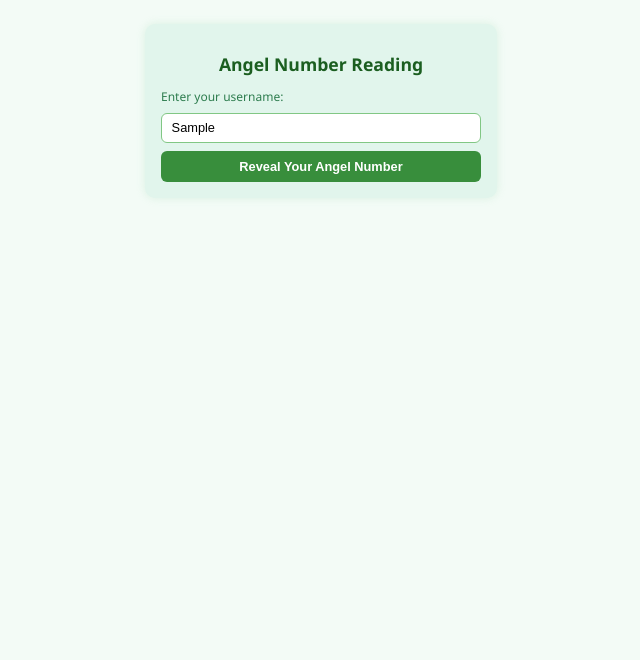
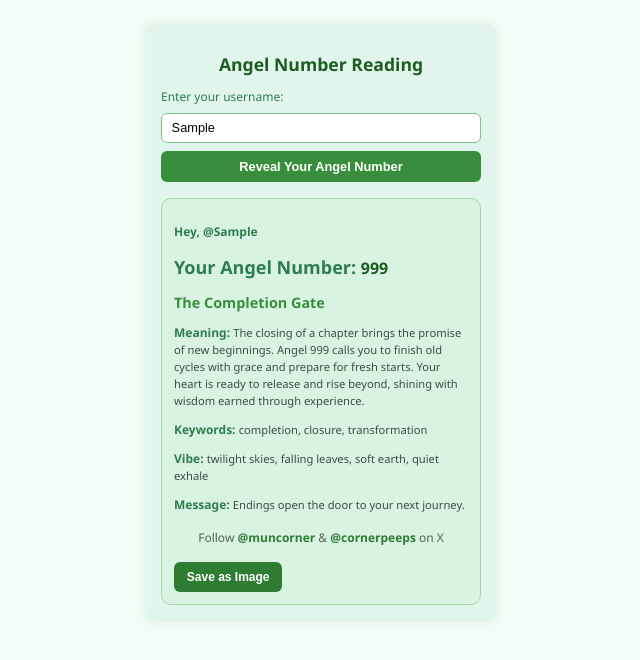
Before and after one commit to 307temporaryredirect/angelroom, a website: page public/index.html in a window 1280 px wide. Both pictures are taken after typing "Sample" into the empty fields and a click on the button "Reveal Your Angel Number". Shown: the whole page, without its empty margins (319-959 px from the left). Drawn offline with nearby package versions, Linux system fonts and the light colour scheme.

Commit message:
Update index.html

```diff
--- a/public/index.html
+++ b/public/index.html
@@ -18,6 +18,7 @@
 
     <!-- Result Section -->
    <section id="result" class="hidden">
+  <p id="userGreeting" class="username-display"></p>
   <h2>Your Angel Number: <span id="angelNumber"></span></h2>
   <h3 id="angelTitle"></h3>
   <p><strong>Meaning:</strong> <span id="angelMeaning"></span></p>
@@ -34,7 +35,6 @@
   <!-- Save Button -->
   <button id="saveBtn" style="margin-top: 1rem;">Save as Image</button>
 </section>
-  </div>
 
   <!-- Script -->
   <script src="script.js"></script>
```
Lines whose indentation alone changed are shown as unchanged.
